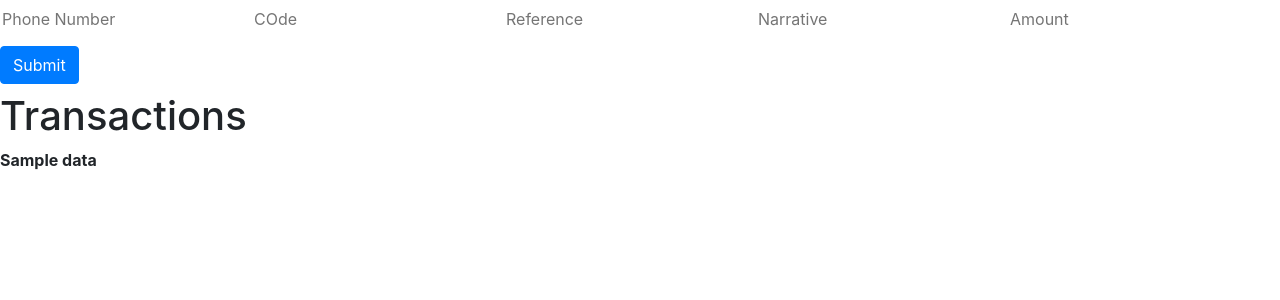
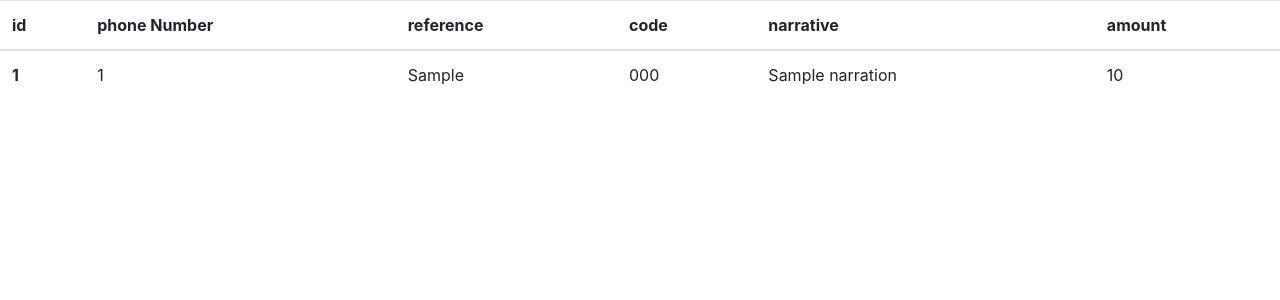
Before and after one commit to stephenmuema/Qsft, a Django app: template templates/index.html in a window 1280 px wide. Shown: the top 300 px of the page. Run offline with Django 4.2, Linux system fonts and the light colour scheme; the template is opened without the code that fills it: most values are stand-ins (such as "Sample title", 1, 10 or a date in 2020).

Commit message:
added UI to display transactions

```diff
--- a/api/urls.py
+++ b/api/urls.py
@@ -4,7 +4,7 @@ from django.urls import path
 from . import views
 urlpatterns = [
     path('transactions/', views.transactions_list, name='transaction_view'),
-    path('home/', views.home, name='home'),
+    path('', views.home, name='home'),
     # path('transaction/<srt:transaction_reference>/', views.transaction_details, name='transaction_detail_view'),
     # path('customers/', views.ListCustomers.as_view(), name='customer_view'),
     # path('account/<int:pk>/', views.AccountDetailView.as_view(), name='account_view'),
--- a/templates/index.html
+++ b/templates/index.html
@@ -12,39 +12,34 @@
   </head>
  <body>
 
- <form class="form-inline mt-6" action="">
-  <div class="form-group mb-2">
-    <label class="sr-only">Phone Number</label>
-    <input type="text"  class="form-control-plaintext" name="phone" placeholder="Phone Number">
-  </div>
 
-      <div class="form-group mb-2">
-    <label class="sr-only">Transaction code</label>
-    <input type="text"  class="form-control-plaintext" name="code" placeholder="COde" >
-  </div>
+ <table class="table">
+  <thead>
+    <tr>
+      <th scope="col">id</th>
+      <th scope="col">phone Number</th>
+      <th scope="col">reference</th>
+      <th scope="col">code</th>
+      <th scope="col">narrative</th>
+      <th scope="col">amount</th>
+    </tr>
+  </thead>
+  <tbody>
+     {% for i in data %}
+    <tr>
+      <th scope="row">{{ i.id }}</th>
+      <td>{{ i.phone_number }}</td>
+      <td>{{ i.transaction_reference }}</td>
+      <td>{{ i.transaction_code }}</td>
+      <td>{{ i.narration }}</td>
+      <td>{{ i.amount }}</td>
+    </tr>
+    {% endfor %}
 
-     <div class="form-group mb-2">
-    <label class="sr-only">Transaction reference</label>
-    <input type="text"  class="form-control-plaintext" name="ref" placeholder="Reference" >
-  </div>
+  </tbody>
+</table>
 
 
-     <div class="form-group mb-2">
-    <label class="sr-only">Narrative</label>
-    <input type="text"  class="form-control-plaintext" name="narrative" placeholder="Narrative" >
-  </div>
-     <div class="form-group mb-2">
-    <label class="sr-only">Amount</label>
-    <input type="text"  class="form-control-plaintext" name="amount" placeholder="Amount" >
-  </div>
-
-  <button type="submit" class="btn btn-primary mb-2">Submit</button>
-</form>
-
-    <h1>Transactions</h1>
-    {% for i in data %}
-    <strong>{{i}}</strong>
-    {% endfor %}
 
     <!-- Optional JavaScript -->
     <!-- jQuery first, then Popper.js, then Bootstrap JS -->
```
